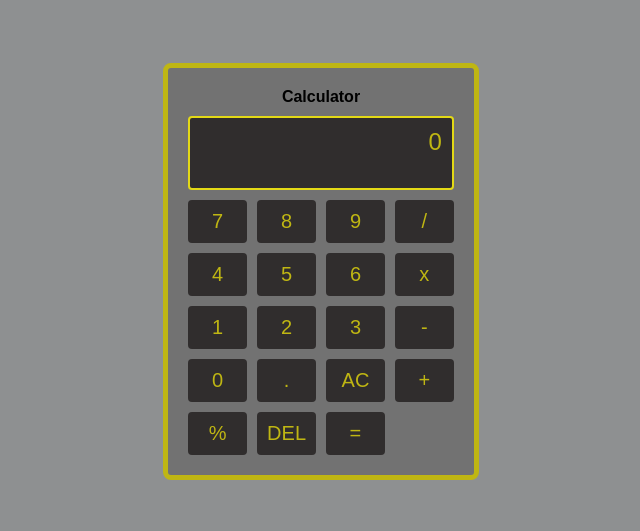
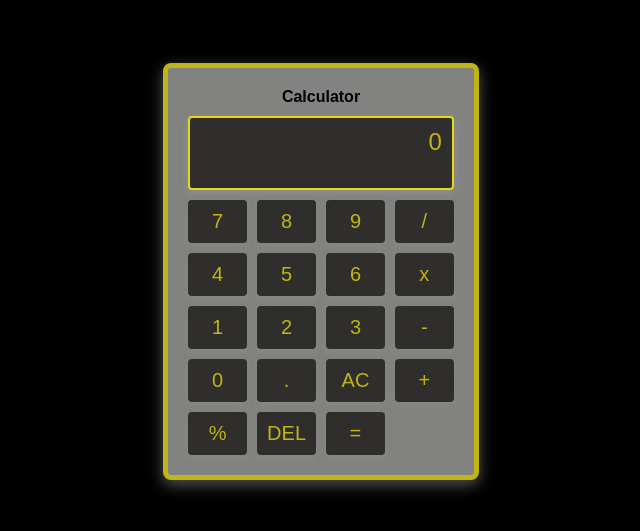
Before and after one commit to praveen4898/WebCalculator, a plain HTML site: page index.html in a window 1280 px wide. Shown: the part 129-660 px from the top of the page, without its empty margins (319-959 px from the left). Drawn offline with Linux system fonts and the light colour scheme.

Commit message:
box_shadow_added

```diff
--- a/styles.css
+++ b/styles.css
@@ -5,7 +5,7 @@ body {
     align-items: center;
     height: 100vh;
     margin: 0;
-    background-color: rgb(142, 144, 145);
+    background-color: rgb(0, 0, 0);
 }
 
 
@@ -22,7 +22,8 @@ body {
     border: 5px solid #bfb613;
     border-radius: 8px;
     padding: 20px;
-    background-color: #727272;
+    background-color: #828280;
+    box-shadow: rgba(248, 244, 244, 0.35) 0px 5px 15px;
 }
 
 .display {
@@ -35,6 +36,8 @@ body {
     font-size: 24px;
     min-height: 50px;
     color: #bfb613;
+    box-shadow: rgba(203, 200, 200, 0.24) 0px 3px 8px;
+
 }
 
 .keys {
@@ -48,7 +51,7 @@ body {
 button {
     color: #bfb613;
     border: 1px solid #e3d916;
-
+    box-shadow: rgba(161, 158, 158, 0.24) 0px 3px 8px;
     padding: 10px;
     font-size: 20px;
     border-radius: 4px;
```
